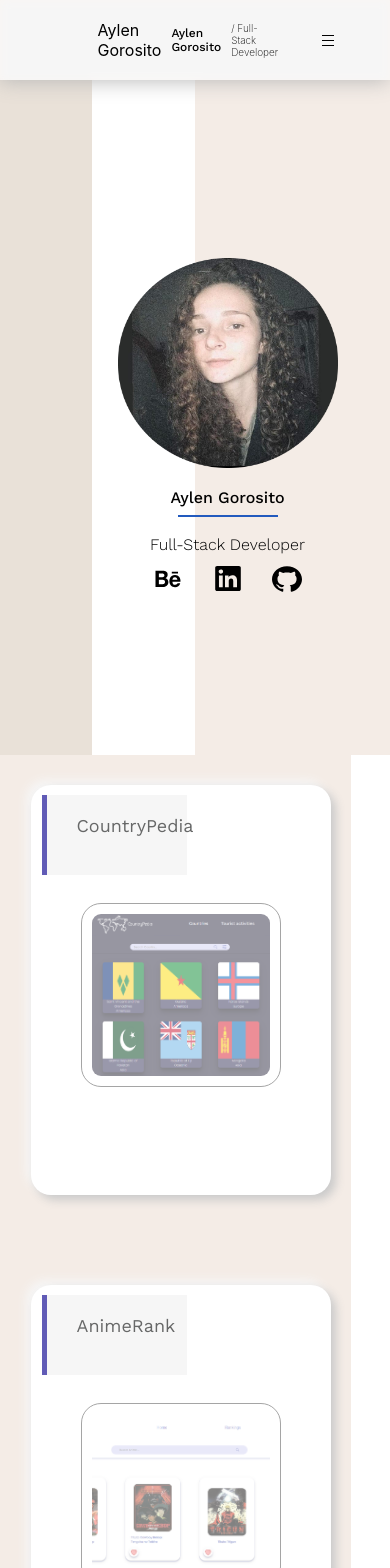
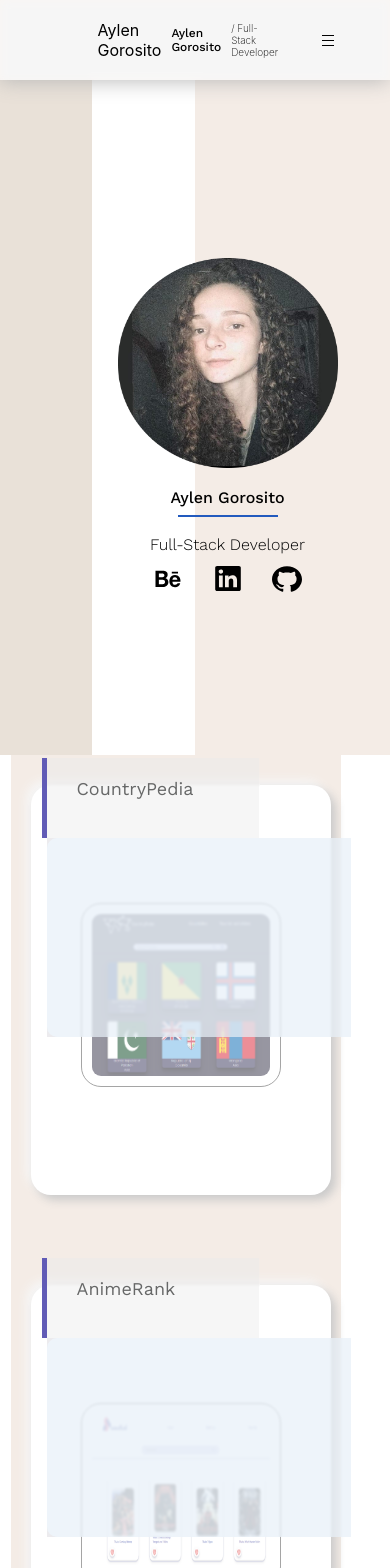
Before and after one commit to AylenGorosito313/portfolio, a React (Vite) app: page / in a window 390 px wide. Shown: the top 1568 px of the page. Built offline with nearby package versions, Linux system fonts and the light colour scheme.

Commit message:
Revert "responsivex100"
This reverts commit 4f6da8087695d0a4b2ef417c65f5262c3bcaefbf.

```diff
--- a/src/pages/home/Home.css
+++ b/src/pages/home/Home.css
@@ -192,7 +192,7 @@
   }
 }
 
-@media (max-width: 600px) {
+@media (max-width: 500px) {
   .parrafo {
     font-size: 0;
     display: none !important;
--- a/src/pages/proyects/Proyects.css
+++ b/src/pages/proyects/Proyects.css
@@ -260,7 +260,7 @@
     flex-direction: row-reverse;
     position: relative;
     height: 75vh;
-    width: 90%;
+    width: 70%;
     border-radius: 10px;
     background: #fff;
     box-shadow: 5px 5px 10px #cacaca, -5px -5px 10px #f6f6f6;
@@ -300,23 +300,6 @@
     align-items: center;
   }
 }
-
-.logo-pedia{
-  position: absolute;
-    /* height: 65vh; */
-    width: 50%;
-    height: 80%;
-    object-fit: cover;
-    object-position: bottom;
-    /* width: 90vh; */
-    box-sizing: border-box;
-    border: rgb(77, 77, 77) solid 0.5px;
-    padding: 10px;
-    display: flex;
-    border-radius: 20px;
-    /* filter: blur(1px); */
-
-}
 /* .div-titul-p {
     padding: 20px;
     display: flex;
@@ -331,9 +314,6 @@
 
 
 @media (max-width: 700px) {
-  .div-parrafo{
-    display: none;
-  }
   .container-gneral {
     flex-direction: column;
     display: flex;
@@ -418,7 +398,6 @@
   .container {
     height: 50%;
     width: 90%;
-    background: #f4ece6;
     display: flex;
     align-items: center;
     justify-content: center;
@@ -436,9 +415,6 @@
 }
 
 @media (max-width: 500px) {
-  .div-parrafo{
-    display: none;
-  }
   .container-gneral {
     flex-direction: column;
     display: flex;
```
